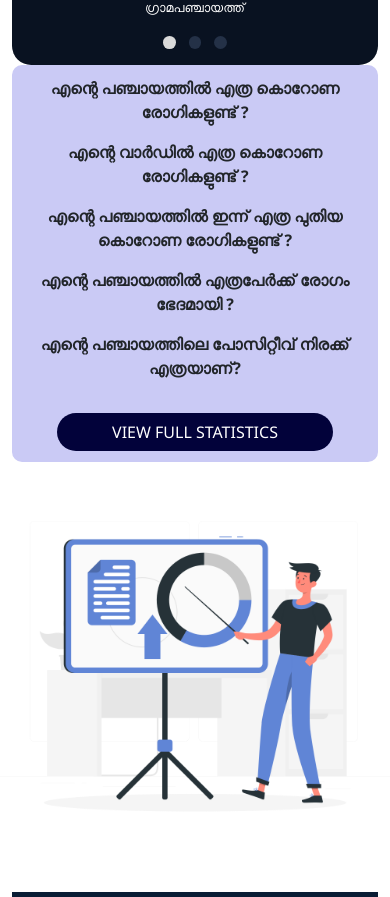
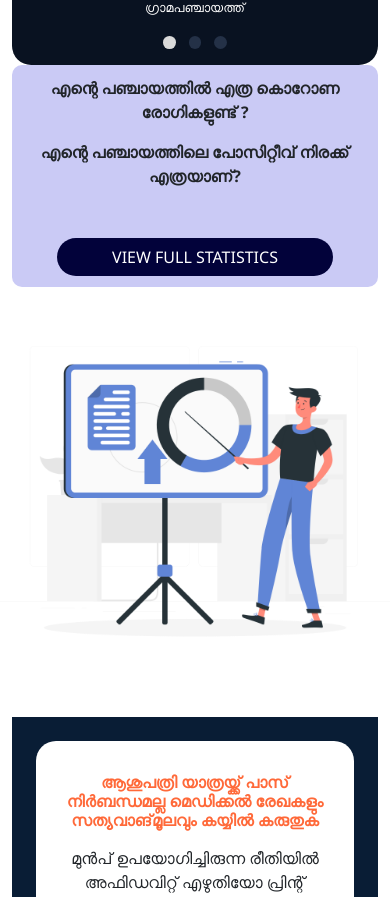
Before and after one commit to Sycoss-Inc/covid-focus-client, a Next.js app: page / in a window 390 px wide. Shown: the part 2317-3214 px from the top of the page. Built offline with nearby package versions, Linux system fonts and the light colour scheme.

Commit message:
pulled notice

```diff
--- a/pages/index.jsx
+++ b/pages/index.jsx
@@ -28,10 +28,10 @@ export default function Home() {
             {" "}
             <div className= {`col-12 col-md-7 ${styles.statQues}`}>
              <div> <p>എന്റെ പഞ്ചായത്തിൽ എത്ര കൊറോണ രോഗികളുണ്ട് ?</p>
-              <p>എന്റെ വാർഡിൽ എത്ര കൊറോണ രോഗികളുണ്ട് ?</p>
-              <p>എന്റെ പഞ്ചായത്തിൽ ഇന്ന് എത്ര പുതിയ കൊറോണ രോഗികളുണ്ട് ?</p>
-              <p>എന്റെ പഞ്ചായത്തിൽ എത്രപേർക്ക് രോഗം ഭേദമായി ?</p>
-                <p>എന്റെ പഞ്ചായത്തിലെ പോസിറ്റീവ് നിരക്ക് എത്രയാണ്?</p>
+
+              <p className="d-none d-md-block">എന്റെ പഞ്ചായത്തിൽ ഇന്ന് എത്ര പുതിയ കൊറോണ രോഗികളുണ്ട് ?</p>
+              <p className="d-none d-md-block">എന്റെ പഞ്ചായത്തിൽ എത്രപേർക്ക് രോഗം ഭേദമായി ?</p>
+                <p >എന്റെ പഞ്ചായത്തിലെ പോസിറ്റീവ് നിരക്ക് എത്രയാണ്?</p>
                 <Link href="/stats"><button className="btn ">VIEW FULL STATISTICS</button></Link>
             </div></div>
             <div className={` col-12 col-md-5 ${styles.statsImg}`}>
--- a/styles/Home.module.css
+++ b/styles/Home.module.css
@@ -19,7 +19,7 @@
 }
 .statQues button {
   width: 80%;
-  margin-top: 2vh;
+  margin-top: 4vh;
   background-color: rgb(2, 2, 58);
   color: white;
   border-radius: 20px;
```
